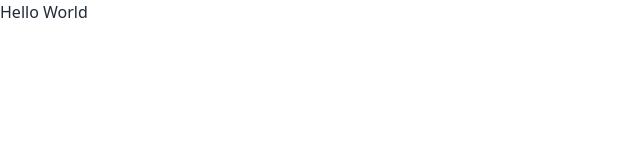
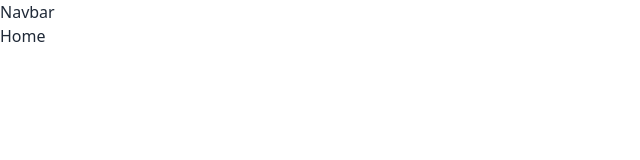
Before and after one commit to AhshanHabib26/MH-Academy-Client, a React (Vite) app: page / in a window 1280 px wide. Shown: the top 160 px of the page, without its empty margins (0-640 px from the left). Built offline with nearby package versions, Linux system fonts and the light colour scheme.

Commit message:
React Router Setup

```diff
--- a/src/App.jsx
+++ b/src/App.jsx
@@ -1,9 +1,11 @@
+import { RouterProvider } from "react-router-dom";
 import "./App.css";
+import { router } from "./routes/route";
 
 function App() {
   return (
     <>
-      <h1>Hello World</h1>
+      <RouterProvider router={router} />
     </>
   );
 }
--- /dev/null
+++ b/src/layout/Main/Main.jsx
@@ -0,0 +1,11 @@
+import { Outlet } from "react-router-dom";
+import Navbar from "./Navbar";
+
+export default function Main() {
+  return (
+    <div>
+      <Navbar />
+      <Outlet />
+    </div>
+  );
+}
--- /dev/null
+++ b/src/layout/Main/Navbar.jsx
@@ -0,0 +1,6 @@
+
+export default function Navbar() {
+  return (
+    <div>Navbar</div>
+  )
+}
--- /dev/null
+++ b/src/pages/Home.jsx
@@ -0,0 +1,3 @@
+export default function Home() {
+  return <div>Home</div>;
+}
--- /dev/null
+++ b/src/routes/route.jsx
@@ -0,0 +1,16 @@
+import { createBrowserRouter } from "react-router-dom";
+import Main from "../layout/Main/Main";
+import Home from "../pages/Home";
+
+export const router = createBrowserRouter([
+  {
+    path: "/",
+    element: <Main />,
+    children: [
+      {
+        path: "/",
+        element: <Home />,
+      },
+    ],
+  },
+]);
```
